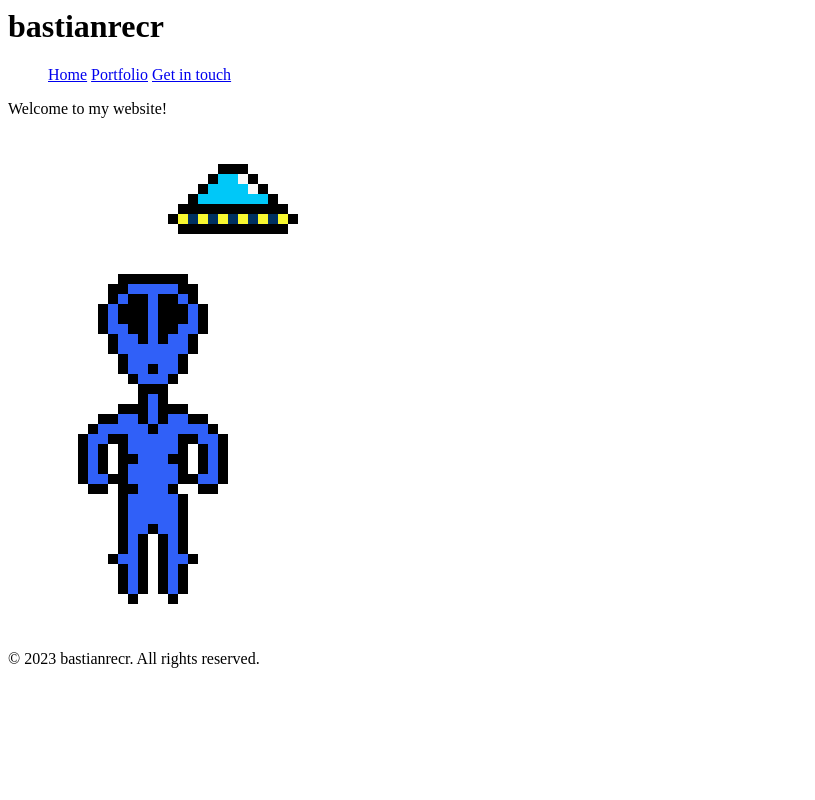
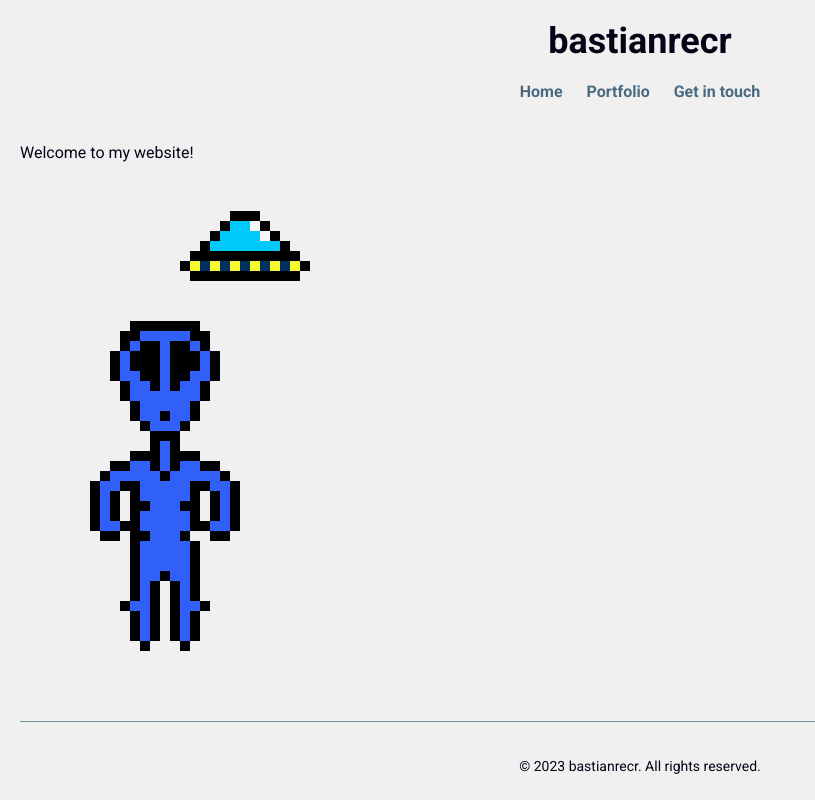
Before and after one commit to bastianrecr/bastianrecr.github.io, a plain HTML site: page index.html in a window 1280 px wide. Shown: the whole page, without its empty margins (0-815 px from the left). Drawn offline with Linux system fonts and the light colour scheme.

Commit message:
apply style guide

```diff
--- a/resources/css/styles.css
+++ b/resources/css/styles.css
@@ -1,3 +1,53 @@
-.navigation li{
-    display: inline;
+@import url("https://fonts.googleapis.com/css2?family=Roboto:wght@400;700&family=Open+Sans:wght@400;600&display=swap");
+
+body {
+  font-family: "Roboto", sans-serif;
+  margin: 0;
+  padding: 20px;
+  background-color: #f0f0f0; /* Light grey background for contrast */
+  color: #050517; /* Midnight Eclipse for the main text color */
 }
+
+h1 {
+  font-size: 36px;
+  font-weight: 700; /* Bold */
+  color: #050517; /* Midnight Eclipse */
+  text-align: center;
+  margin-bottom: 20px;
+}
+
+.navigation {
+  list-style-type: none;
+  padding: 0;
+  text-align: center;
+  margin-bottom: 40px; /* Additional spacing */
+}
+
+.navigation li {
+  display: inline;
+  margin: 0 10px; /* Spacing between navigation items */
+}
+
+.navigation a {
+  text-decoration: none;
+  color: #496a81; /* Stormy Harbor */
+  font-weight: 700; /* Bold for better readability */
+}
+
+p {
+  font-size: 16px;
+  line-height: 1.5;
+  color: #050517; /* Consistent text color */
+}
+
+footer {
+  text-align: center;
+  padding-top: 20px;
+  margin-top: 40px;
+  border-top: 1px solid #66999b; /* Seafoam Whisper for a subtle separator */
+  color: #b3af8f; /* Ancient Parchment for a softer look in the footer */
+}
+
+footer p {
+  font-size: 14px;
+}
```
